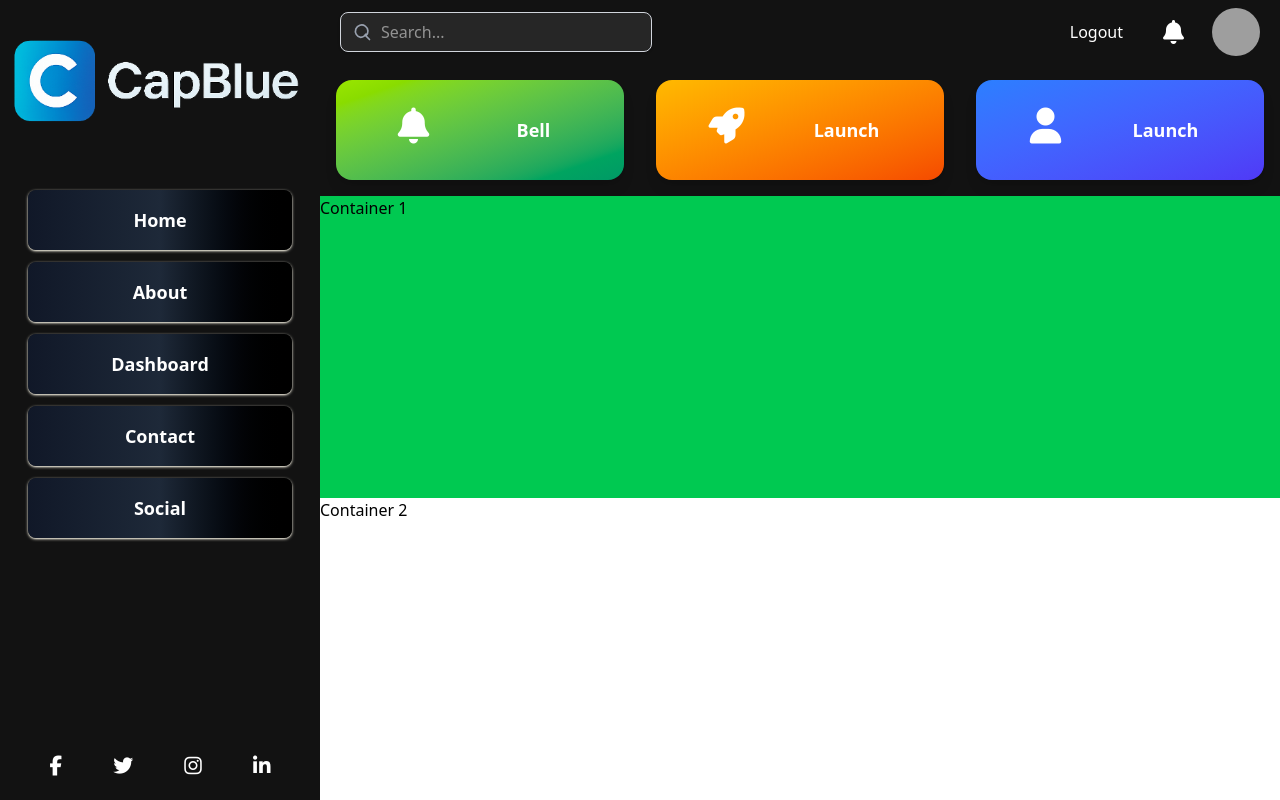
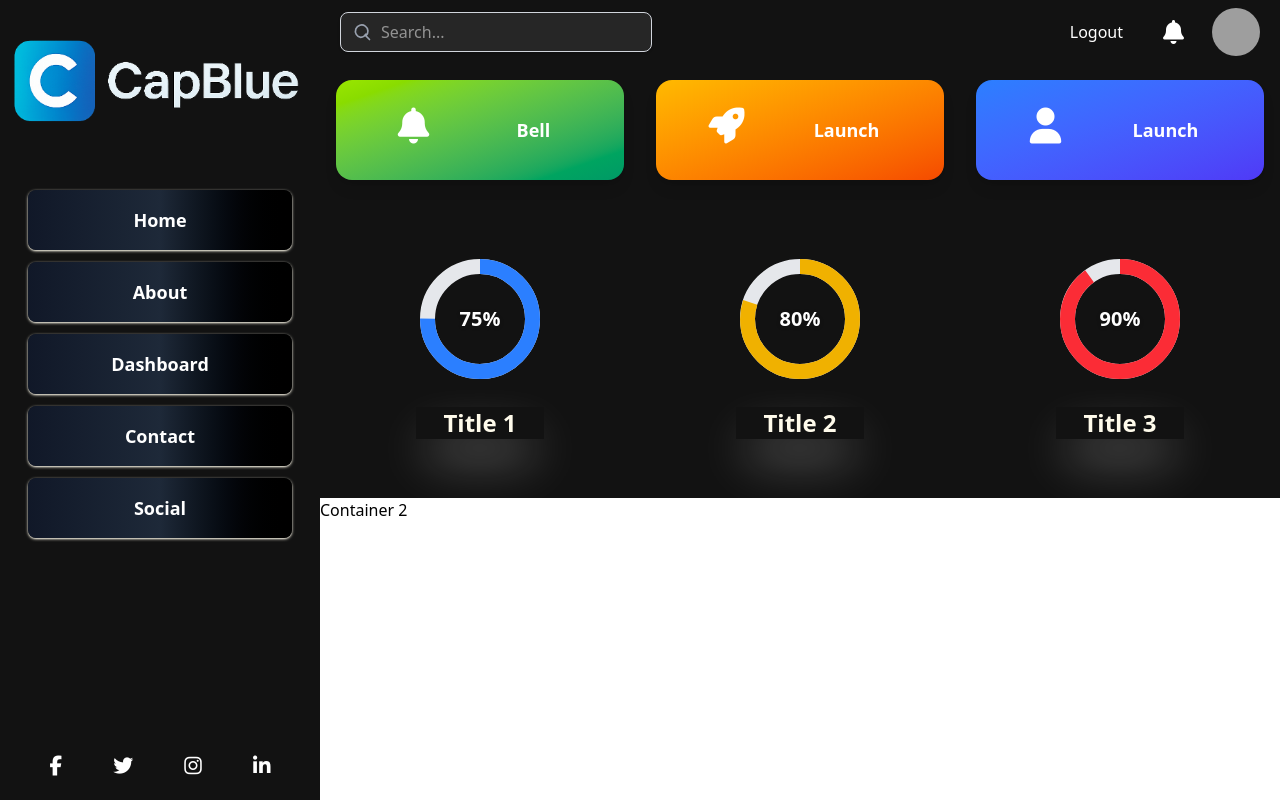
Before and after one commit to BlueAl98/api-react-learn, a React (Vite) app: page /home in a window 1280 px wide. Built offline with nearby package versions, Linux system fonts and the light colour scheme; sample sign-in values are in the browser's storage; grey boxes are pictures that could not be loaded.

Commit message:
seccion progress added

```diff
--- /dev/null
+++ b/src/components/CircularProgress.jsx
@@ -0,0 +1,56 @@
+import React from 'react';
+
+const CircularProgress = ({ percentage = 0, color = 'text-blue-500',  title = 'default' }) => {
+  const radius = 60;
+  const stroke = 15;
+  const normalizedRadius = radius - stroke / 2;
+  const circumference = normalizedRadius * 2 * Math.PI;
+  const strokeDashoffset =
+    circumference - (percentage / 100) * circumference;
+
+  return (
+    <div className='flex flex-col justify-center'>
+
+    <div className="flex items-center justify-center w-32 h-32">
+      <svg
+        height={radius * 2}
+        width={radius * 2}
+        className="transform -rotate-90"
+      >
+        <circle
+          stroke="currentColor"
+          className="text-gray-200"
+          fill="transparent"
+          strokeWidth={stroke}
+          r={normalizedRadius}
+          cx={radius}
+          cy={radius}
+        />
+        <circle
+          stroke="currentColor"
+          className={`${color} transition-all duration-500 ease-out`}
+          fill="transparent"
+          strokeWidth={stroke}
+          strokeDasharray={circumference + ' ' + circumference}
+          style={{ strokeDashoffset }}
+          r={normalizedRadius}
+          cx={radius}
+          cy={radius}
+        />
+      </svg>
+      <span className="absolute text-xl font-bold text-white drop-shadow">
+        {percentage}%
+      </span>
+
+    </div>
+      <br />
+      <h1 className='flex justify-center text-2xl
+       text-amber-50 font-bold  shadow-2xl  shadow-white
+
+       '>{title}</h1>
+
+    </div>
+  );
+};
+
+export default CircularProgress;
--- a/src/components/SimpleCard.jsx
+++ b/src/components/SimpleCard.jsx
@@ -7,7 +7,7 @@ function SimpleCardComp({title}) {
     from-gray-900 via-gray-800 to-black
      text-white shadow-sm shadow-amber-50
         transform hover:scale-105 transition duration-300 ease-in-out
-  cursor-pointer
+        cursor-pointer
      ">
         <h2 className="text-lg font-semibold text-center">{title}</h2>
    </div>
--- a/src/pages/home/HomePage.jsx
+++ b/src/pages/home/HomePage.jsx
@@ -2,9 +2,9 @@ import React, { Component, useState, useEffect } from 'react';
 import { logoutUser } from '../../utils/manageStorage';
 import { useItems } from '../../hooks/useItems';
 import CardComp from '../../components/CardComp';
-import LeftBar from '../../components/LeftBar';
 import TopSectionComp from '../../components/TopSecctionComp';
-
+import CircularProgress from '../../components/CircularProgress';
+import LeftBar from '../../components/leftBar';
 
 function HomePage() {
 
@@ -58,8 +58,12 @@ function HomePage() {
           />
             </div>
 
-           <div className='bg-green-500 flex-1 '>
-            <h1>Container 1</h1>
+           <div className='flex  flex-1 items-center justify-around '>
+
+           <CircularProgress percentage={75} color="text-blue-500" title='Title 1' />
+           <CircularProgress percentage={80} color="text-yellow-500" title='Title 2'/>
+           <CircularProgress percentage={90} color="text-red-500" title='Title 3'/>
+
            </div>
 
            <div className='bg-white flex-1 '>
```
